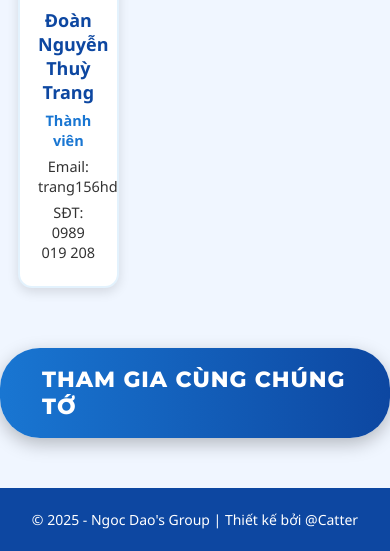
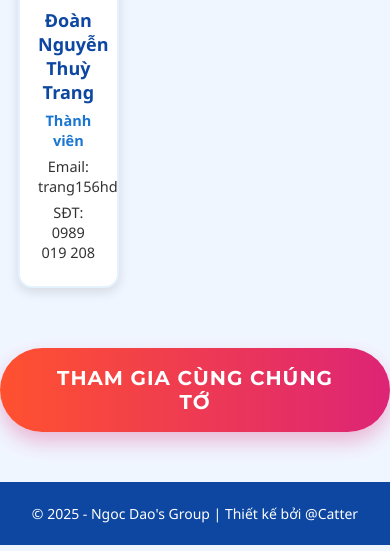
Before and after one commit to phungramsey/tester, a plain HTML site: page index.html in a window 390 px wide. Shown: the part 3335-3886 px from the top of the page. Drawn offline with Linux system fonts and the light colour scheme; sample sign-in values are in the browser's storage.

Commit message:
Update index.html

```diff
--- a/index.html
+++ b/index.html
@@ -3,9 +3,13 @@
 <head>
     <meta charset="UTF-8">
 
-    <link href="https://fonts.googleapis.com/css2?family=Montserrat:wght@700;800&display=swap" rel="stylesheet">
+    <link href="https://fonts.googleapis.com/css2?family=Montserrat:wght@700&display=swap" rel="stylesheet">
 
-
+    <script>
+        if (sessionStorage.getItem("loggedIn") !== "true") {
+            window.location.href = "login.html";
+        }
+    </script>
 
     <title>Giới thiệu thành viên nhóm</title>
 
@@ -129,6 +133,34 @@
             color: #1976d2;
         }
 
+        /* CSS Mới thêm cho nút tham gia */
+        .join-container {
+            text-align: center;
+            margin: 60px 0 20px 0;
+        }
+
+        .btn-join {
+            display: inline-block;
+            font-family: 'Montserrat', sans-serif;
+            font-weight: 700;
+            font-size: 20px;
+            color: white;
+            /* Dùng màu gradient cam-hồng để nổi bật, hoặc đổi lại xanh */
+            background: linear-gradient(90deg, #FF512F 0%, #DD2476 100%);
+            padding: 18px 50px;
+            text-decoration: none;
+            border-radius: 50px;
+            box-shadow: 0 10px 20px rgba(221, 36, 118, 0.3);
+            transition: all 0.3s ease;
+            letter-spacing: 1px;
+        }
+
+        .btn-join:hover {
+            transform: translateY(-5px);
+            box-shadow: 0 15px 30px rgba(221, 36, 118, 0.5);
+        }
+        /* Kết thúc CSS mới */
+
         footer {
             text-align: center;
             padding: 22px;
@@ -216,34 +248,7 @@
             .member:last-child {
                 grid-column: auto;
             }
-
-        .join-box {
-         display: flex;
-         justify-content: center;
-         margin: 60px 0 30px;
-   }
-
-         .join-box a {
-         font-family: 'Montserrat', sans-serif;
-         font-weight: 800;
-         font-size: 22px;
-         padding: 18px 42px;
-         background: linear-gradient(90deg, #1976d2, #0d47a1);
-         color: white;
-         text-decoration: none;
-         border-radius: 40px;
-         letter-spacing: 1px;
-         box-shadow: 0 6px 18px rgba(0,0,0,0.25);
-         transition: 0.3s;
-   }
-
-         .join-box a:hover {
-          transform: translateY(-4px);
-          box-shadow: 0 10px 26px rgba(0,0,0,0.35);
-          background: linear-gradient(90deg, #0d47a1, #1976d2);
-   }
         }
-
     </style>
 </head>
 
@@ -294,12 +299,11 @@
     <div class="member"><img src="img/tv10.jpg"><div class="info"><h3>Đoàn Nguyễn Thuỳ Trang</h3><p>Thành viên</p><p>Email: trang156hd@gmail.com</p><p>SĐT: 0989 019 208</p></div></div>
 </div>
 
-<div class="join-box">
-    <a href="https://forms.gle/DXWGjzK1KWgcgkeR6" target="_blank">
+<div class="join-container">
+    <a href="https://forms.gle/DXWGjzK1KWgcgkeR6" target="_blank" class="btn-join">
         THAM GIA CÙNG CHÚNG TỚ
     </a>
 </div>
-
 <footer>
     © 2025 - Ngoc Dao's Group | Thiết kế bởi @Catter
 </footer>
```
